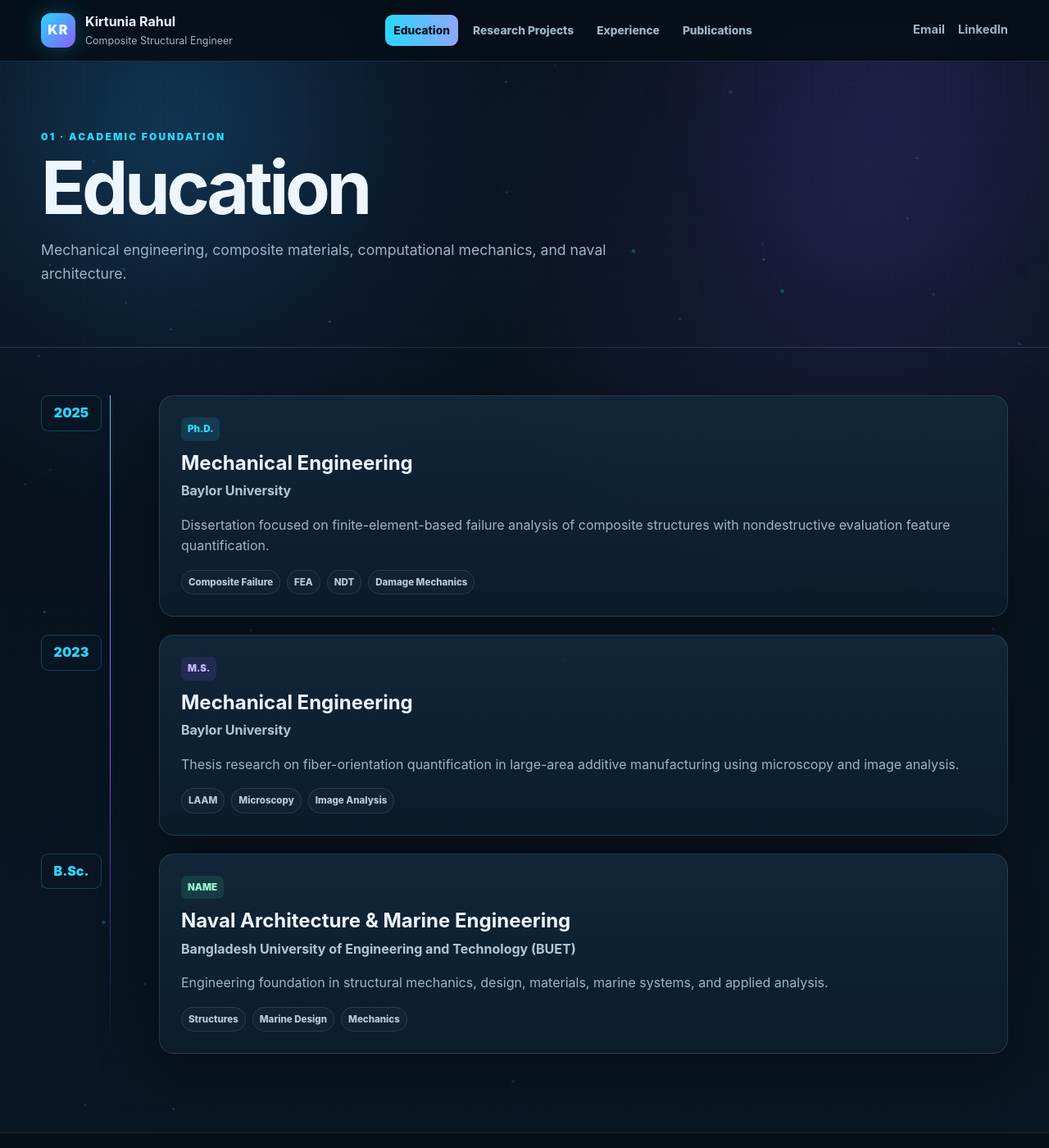
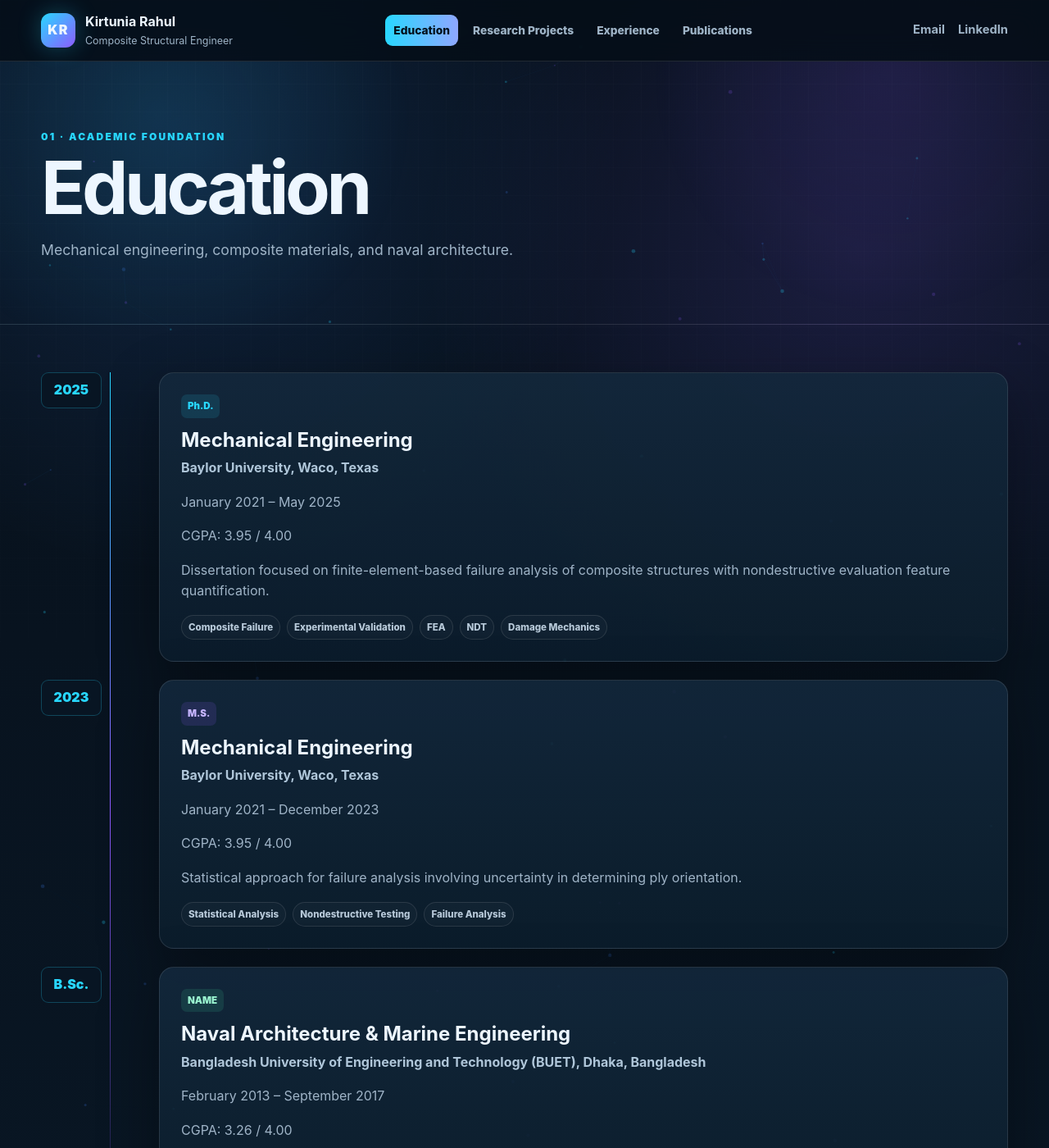
Before and after one commit to kirtuniarahul/kirtuniarahul.github.io, a Jekyll site: the page built from education.md, in a window 1280 px wide and 1400 px high. Shown: the whole window at 82% size. Built offline with Jekyll 4.4.1, drawn with Linux system fonts in a browser that asks for light colours; some of the changed text lies outside the part shown.

Commit message:
Revise education section with additional details
Updated education details and added CGPA information.

```diff
--- a/education.md
+++ b/education.md
@@ -9,7 +9,7 @@ description: "Education and academic background of Kirtunia Rahul."
   <div class="shell">
     <p class="eyebrow">01 · ACADEMIC FOUNDATION</p>
     <h1>Education</h1>
-    <p>Mechanical engineering, composite materials, computational mechanics, and naval architecture.</p>
+    <p>Mechanical engineering, composite materials, and naval architecture.</p>
   </div>
 </section>
 
@@ -21,13 +21,20 @@ description: "Education and academic background of Kirtunia Rahul."
         <div class="timeline-content">
           <span class="degree-badge">Ph.D.</span>
           <h3>Mechanical Engineering</h3>
-          <h4>Baylor University</h4>
+          <h4>Baylor University, Waco, Texas</h4>
+          <p class="education-meta">
+            January 2021 – May 2025
+          </p>
+          <p class="education-meta">
+            CGPA: 3.95 / 4.00
+          </p>
           <p>
             Dissertation focused on finite-element-based failure analysis of composite structures
             with nondestructive evaluation feature quantification.
           </p>
           <div class="tag-row">
             <span>Composite Failure</span>
+            <span>Experimental Validation</span>
             <span>FEA</span>
             <span>NDT</span>
             <span>Damage Mechanics</span>
@@ -40,15 +47,20 @@ description: "Education and academic background of Kirtunia Rahul."
         <div class="timeline-content">
           <span class="degree-badge alt">M.S.</span>
           <h3>Mechanical Engineering</h3>
-          <h4>Baylor University</h4>
+          <h4>Baylor University, Waco, Texas</h4>
+          <p class="education-meta">
+            January 2021 – December 2023
+          </p>
+          <p class="education-meta">
+            CGPA: 3.95 / 4.00
+          </p>
           <p>
-            Thesis research on fiber-orientation quantification in large-area additive manufacturing
-            using microscopy and image analysis.
+            Statistical approach for failure analysis involving uncertainty in determining ply orientation.
           </p>
           <div class="tag-row">
-            <span>LAAM</span>
-            <span>Microscopy</span>
-            <span>Image Analysis</span>
+            <span>Statistical Analysis</span>
+            <span>Nondestructive Testing</span>
+            <span>Failure Analysis</span>
           </div>
         </div>
       </article>
@@ -58,15 +70,20 @@ description: "Education and academic background of Kirtunia Rahul."
         <div class="timeline-content">
           <span class="degree-badge third">NAME</span>
           <h3>Naval Architecture & Marine Engineering</h3>
-          <h4>Bangladesh University of Engineering and Technology (BUET)</h4>
+          <h4>Bangladesh University of Engineering and Technology (BUET), Dhaka, Bangladesh</h4>
+          <p class="education-meta">
+            February 2013 – September 2017
+          </p>
+          <p class="education-meta">
+            CGPA: 3.26 / 4.00
+          </p>
           <p>
-            Engineering foundation in structural mechanics, design, materials, marine systems,
-            and applied analysis.
+            Analysis of pressure characteristics of a propeller blade.
           </p>
           <div class="tag-row">
-            <span>Structures</span>
-            <span>Marine Design</span>
-            <span>Mechanics</span>
+            <span>Ship Design and Structures</span>
+            <span>CAD</span>
+            <span>Fluid Mechanics</span>
           </div>
         </div>
       </article>
```
